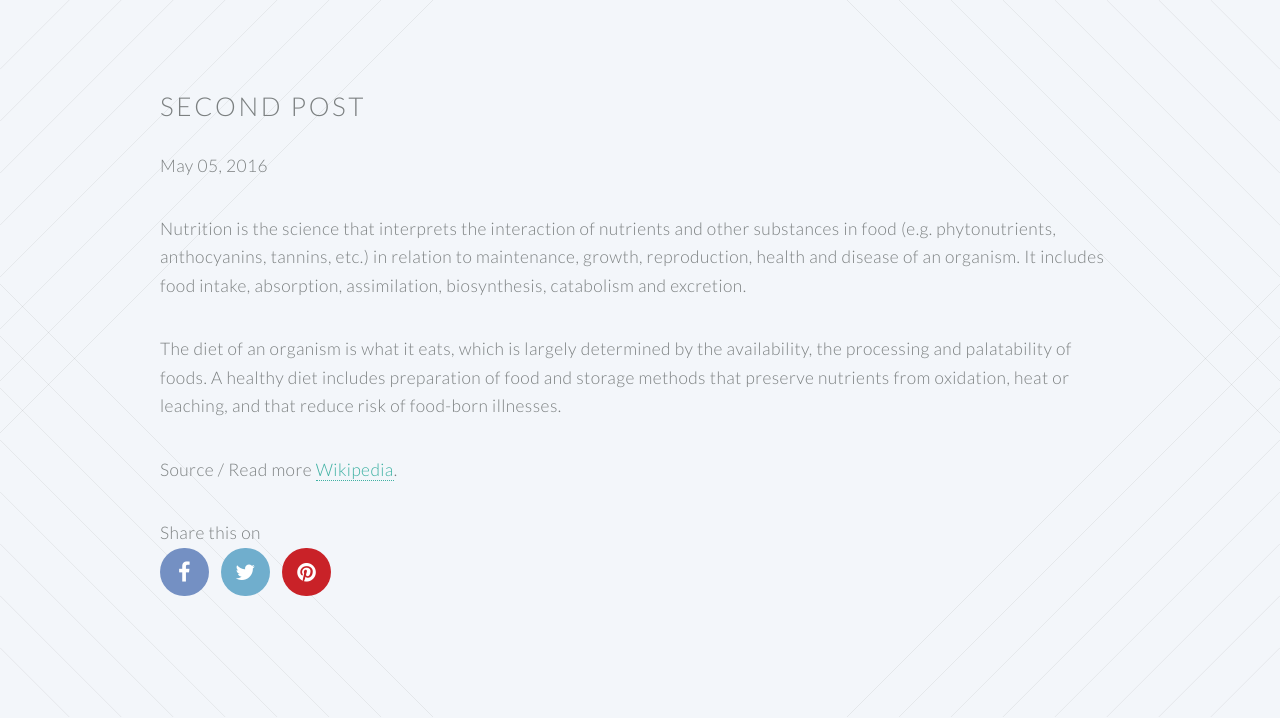
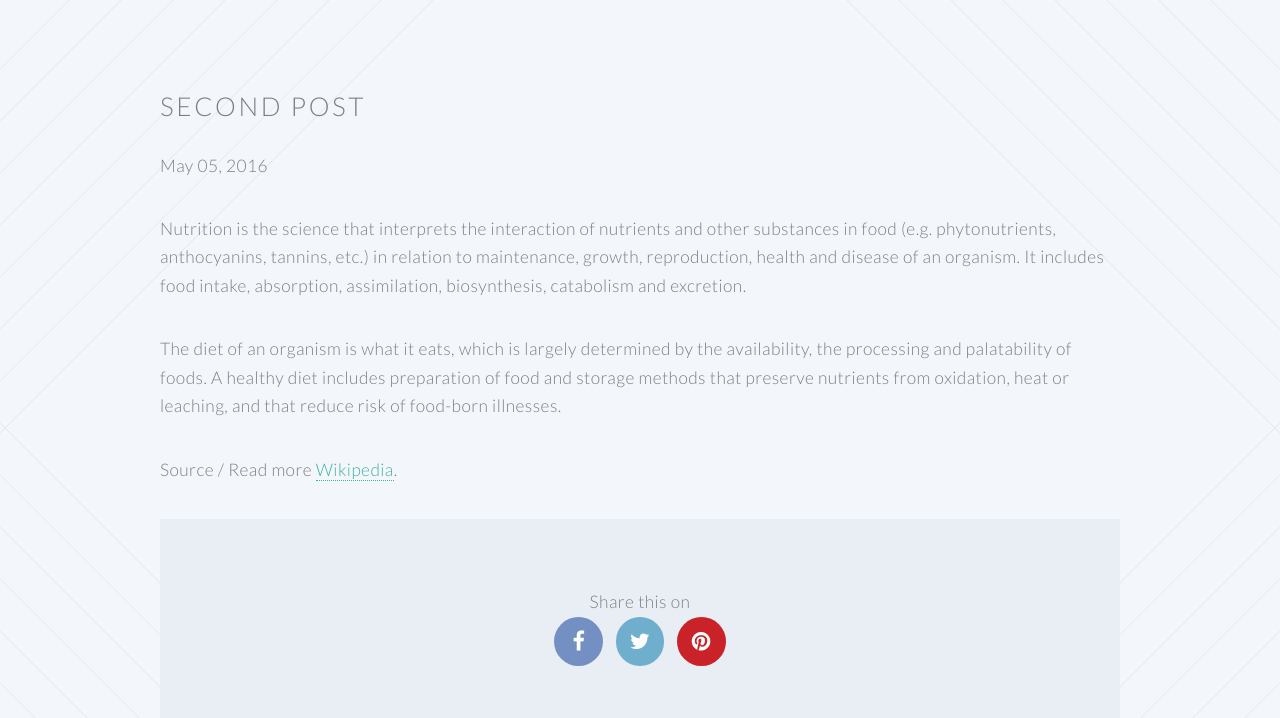
Before and after one commit to lmchristensen23/lmchristensen23.github.io, a Jekyll site: the page built from _posts/2016-05-05-second-post.md, in a window 1280 px wide. Shown: the part 543-1261 px from the top of the page. Built offline with Jekyll 4.4.1, drawn with Linux system fonts in a browser that asks for light colours; grey boxes are pictures that could not be loaded.

Commit message:
Update post.html

```diff
--- a/_layouts/post.html
+++ b/_layouts/post.html
@@ -9,7 +9,7 @@ layout: default
     {{ content }}
   </div>
 
-  <footer class="footer">
+  <footer id="footer">
     Share this on
     <ul class="icons">
 	<li><a href="https://facebook.com/sharer.php?u={{ site.url }}{{ page.url }}" rel="nofollow" target="_blank" title="Share on Facebook" class="icon circle fa-facebook"><span class="label">Facebook</span></a></li>
```
